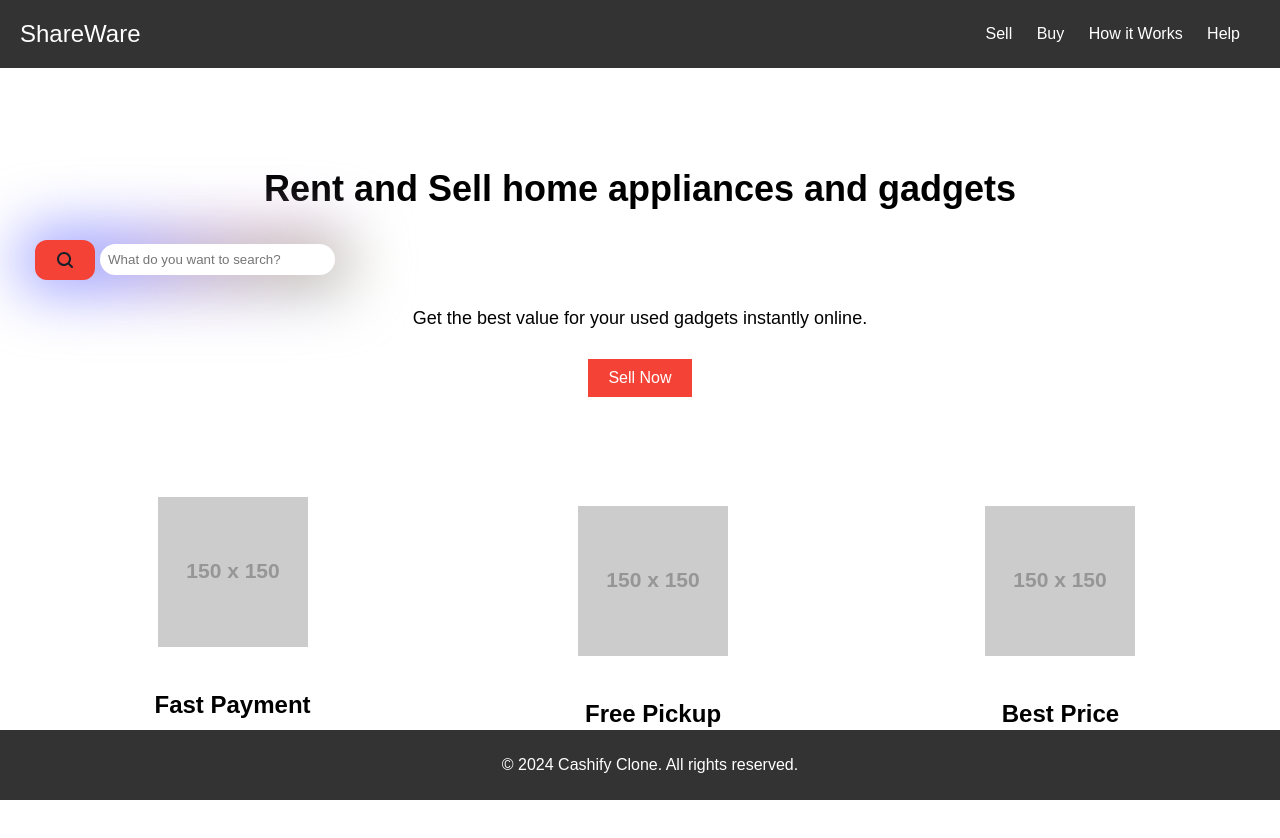
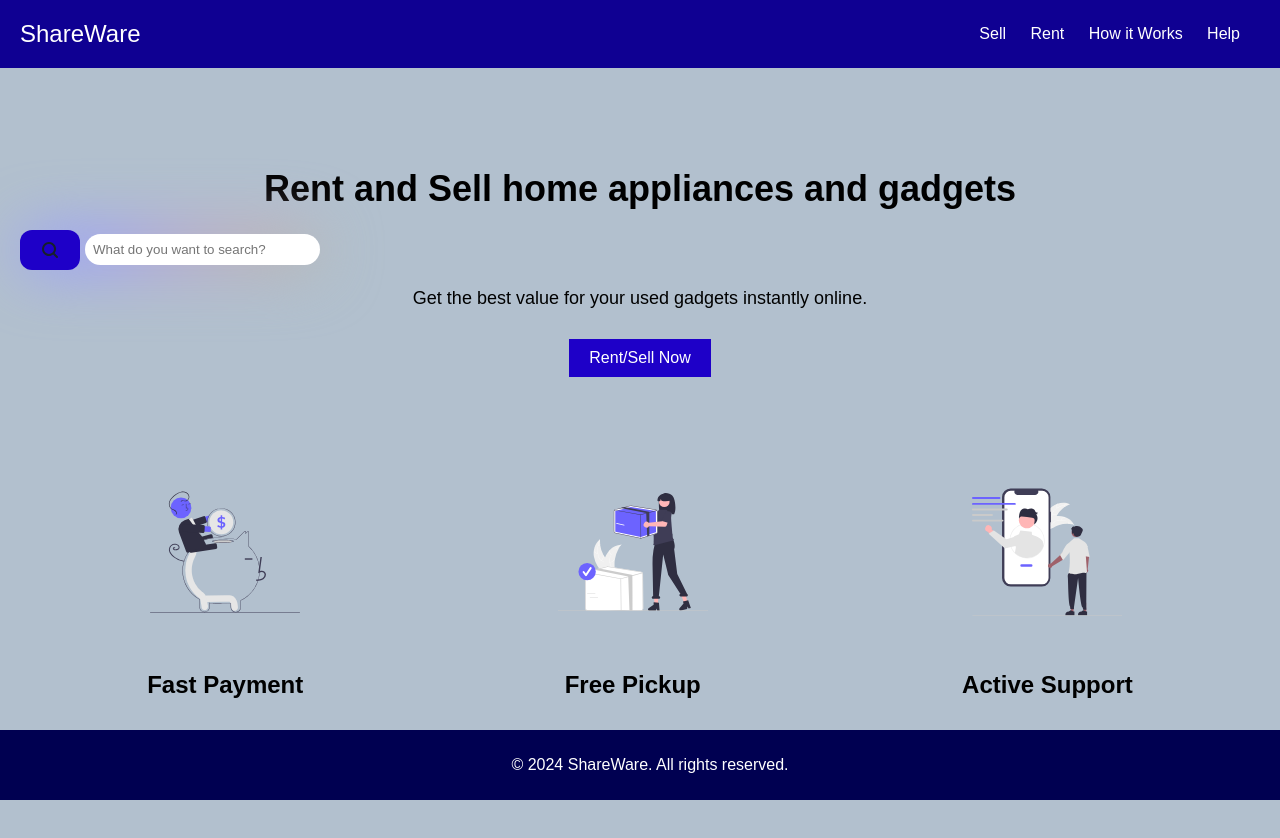
Before and after one commit to pranaykumar092/sharewaredemo, a plain HTML site: page index.html in a window 1280 px wide. After the commit the page ends 800 px from the top, so only its background shows below. Drawn offline with Linux system fonts and the light colour scheme; placeholder pictures from the web are drawn by us.

Commit message:
Add files via upload

```diff
--- a/index.html
+++ b/index.html
@@ -3,7 +3,7 @@
 <head>
     <meta charset="UTF-8">
     <meta name="viewport" content="width=device-width, initial-scale=1.0">
-    <title>Cashify Clone</title>
+    <title>ShareWare</title>
     <link rel="stylesheet" href="style.css">
 </head>
 <body>
@@ -12,7 +12,7 @@
         <nav>
             <ul>
                 <li><a href="#">Sell</a></li>
-                <li><a href="#">Buy</a></li>
+                <li><a href="#">Rent</a></li>
                 <li><a href="#">How it Works</a></li>
                 <li><a href="#">Help</a></li>
             </ul>
@@ -32,30 +32,30 @@
                 <input type="text" name="text" class="input__search" placeholder="What do you want to search?">
               </div>
             <p>Get the best value for your used gadgets instantly online.</p>
-            <button>Sell Now</button>
+            <button>Rent/Sell Now</button>
         </section>
 
         <section class="features">
             <div class="feature">
-                <img src="https://via.placeholder.com/150" alt="Fast Payment">
+                <img src="img/undraw_savings_re_eq4w.svg" alt="Fast Payment">
                 <h2>Fast Payment</h2>
-                <p>Get paid instantly when you sell your gadgets.</p>
+                <!-- <p>Get paid instantly when you sell your gadgets.</p> -->
             </div>
             <div class="feature">
-                <img src="https://via.placeholder.com/150" alt="Free Pickup">
+                <img src="img/undraw_order_delivered_re_v4ab.svg" alt="Free Pickup">
                 <h2>Free Pickup</h2>
-                <p>Enjoy hassle-free pickup of your devices.</p>
+                <!-- <p>Enjoy hassle-free pickup of your devices.</p> -->
             </div>
             <div class="feature">
-                <img src="https://via.placeholder.com/150" alt="Best Price">
-                <h2>Best Price</h2>
-                <p>Get the best price for your old devices.</p>
+                <img src="img/undraw_active_support_re_b7sj.svg" alt="Best Price">
+                <h2>Active Support</h2>
+                <!-- <p>Get the best price for your old devices.</p> -->
             </div>
         </section>
     </main>
 
     <footer>
-        <p>&copy; 2024 Cashify Clone. All rights reserved.</p>
+        <p>&copy; 2024 ShareWare. All rights reserved.</p>
     </footer>
 </body>
 </html>
--- a/style.css
+++ b/style.css
@@ -1,14 +1,14 @@
-/* Basic CSS styles */
 body {
     font-family: Arial, sans-serif;
     margin: 0;
     padding: 0;
+    background-color: #b2c0ce;
 }
 
 .input__container {
     position: center;
-    background: rgba(255, 255, 255, 0.664);
-    padding: 10px 15px;
+    background: transparent;
+    padding: 15px 20 px;
     display: flex;
     justify-content: center;
     align-items: center;
@@ -66,7 +66,7 @@ body {
   }
 
 header {
-    background-color: #333;
+    background-color: #0f0092;
     color: #fff;
     padding: 20px;
     display: flex;
@@ -114,12 +114,15 @@ main {
 }
 
 .hero button {
-    background-color: #f44336;
+    background-color: #1e00c8;
     color: #fff;
     border: none;
     padding: 10px 20px;
     font-size: 16px;
     cursor: pointer;
+    &:hover {
+        background-color: #000051;
+    }
 }
 
 .features {
@@ -141,7 +144,7 @@ main {
 }
 
 footer {
-    background-color: #333;
+    background-color: #000051;
     color: #fff;
     text-align: center;
     padding: 10px;
```
Also changed, not shown: img/undraw_active_support_re_b7sj.svg (added), img/undraw_order_delivered_re_v4ab.svg (added), img/undraw_savings_re_eq4w.svg (added).
